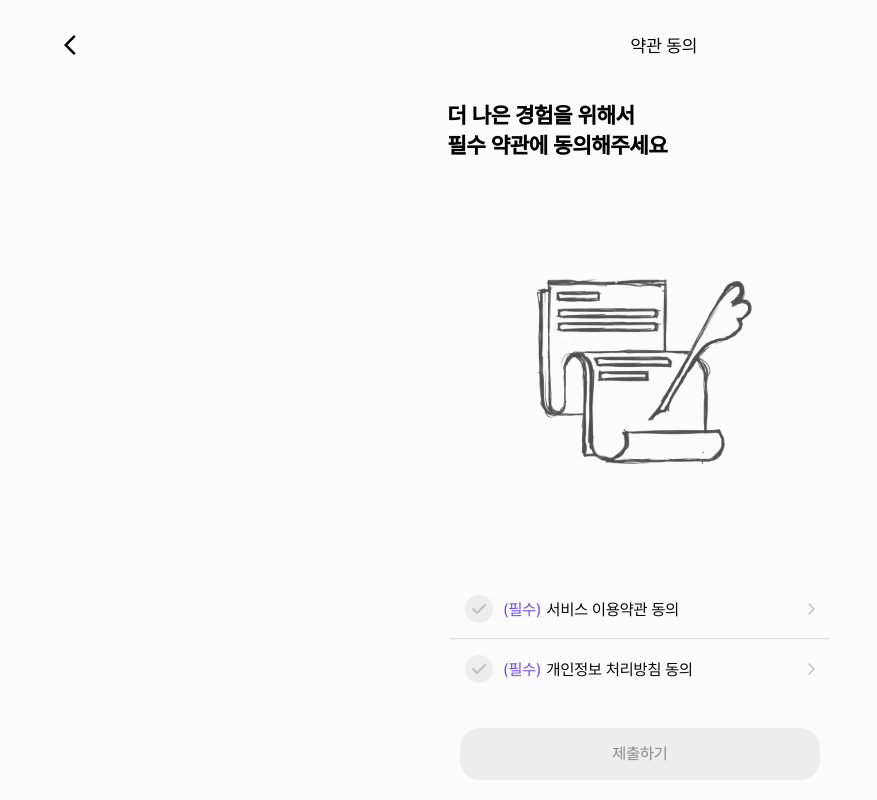
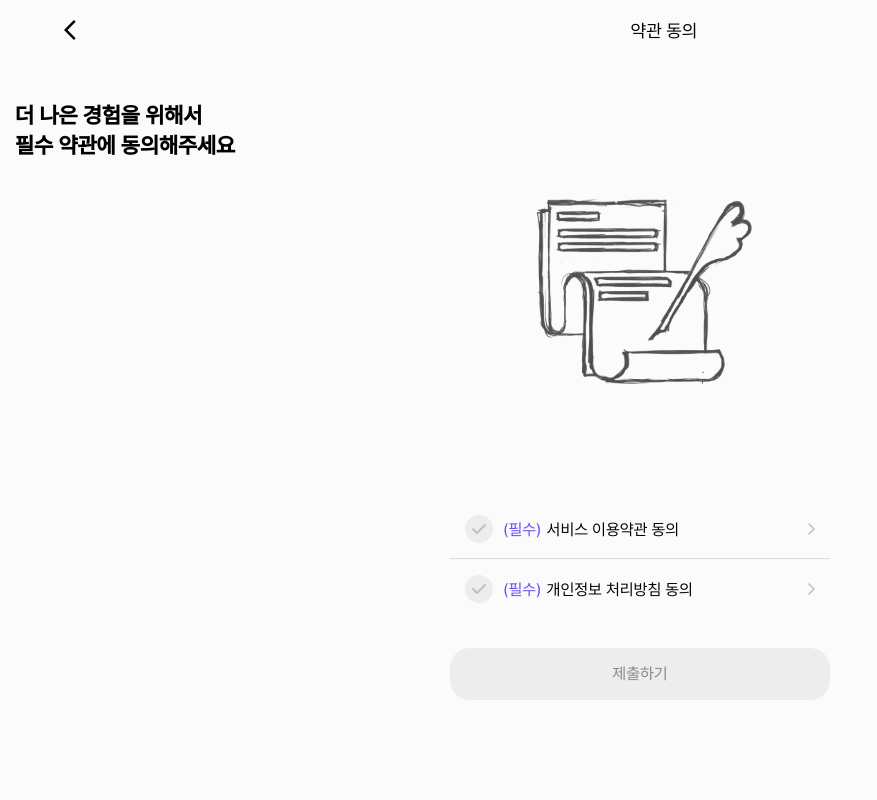
Before and after one commit to TodoMall/TodoMall_Client_Mobile, a React (Create React App) app: page /agreement in a window 1280 px wide. Shown: the whole page, without its empty margins (0-877 px from the left). Built offline with nearby package versions, Linux system fonts and the light colour scheme.

Commit message:
style: header padding fix, android styling fix

```diff
--- a/src/components/global/Header.js
+++ b/src/components/global/Header.js
@@ -19,7 +19,9 @@ const Header = ({ title }) => {
 
 const Container = styled.div`
   width: 100%;
-  height: 90px;
+  height: 50px;
+  padding-top: 30px;
+  padding-bottom: 20px;
   display: flex;
   flex-direction: row;
   align-items: center;
--- a/src/components/login/Agreement.js
+++ b/src/components/login/Agreement.js
@@ -127,9 +127,6 @@ const Body = styled.div`
 
 const Text = styled.div`
   flex-direction: column;
-  margin: auto;
-  padding-right: 180px;
-  margin-bottom: 80px;
 `;
 
 const BodyText = styled.p`
@@ -157,7 +154,8 @@ const Footer = styled.div`
 `;
 
 const Table = styled.div`
-  width: 380px;
+  max-width: 380px;
+  width: 90vw;
   margin-bottom: 30px;
 `;
 
@@ -170,7 +168,8 @@ const Row = styled.div`
 `;
 
 const ButtonOff = styled.div`
-  width: 360px;
+  max-width: 380px;
+  width: 90vw;
   background-color: #ededed;
   border-radius: 20px;
   height: 52px;
@@ -186,7 +185,8 @@ const ButtonOff = styled.div`
 `;
 
 const ButtonOn = styled.div`
-  width: 360px;
+  max-width: 380px;
+  width: 90vw;
   background: #6b47fd;
   border-radius: 20px;
   height: 52px;
--- a/src/components/login/Login.js
+++ b/src/components/login/Login.js
@@ -64,12 +64,13 @@ const LoginImage = styled.img`
   position: fixed;
   top: 18%;
   width: 350px;
+  z-index: 10000;
   /* margin-bottom: 10vh; */
 `;
 
 const Footer = styled.div`
   position: fixed;
-  bottom: 10vh;
+  bottom: 5vh;
   margin: 0 auto;
   left: 0;
   right: 0;
@@ -88,13 +89,14 @@ const LoginButton = styled.img`
 
 const LoginDesign = styled.div`
   position: fixed;
-  width: 2000px;
-  height: 2000px;
+  width: 130vw;
+  height: 50vh;
   left: auto;
-  top: 575px;
+  /* top: 575px; */
+  bottom: -15vh;
   background: #f3f1ff;
   z-index: 0;
-  border-radius: 1200px;
+  border-radius: 300%;
 `;
 
 export default Login;
--- a/src/components/login/Personal.js
+++ b/src/components/login/Personal.js
@@ -168,7 +168,7 @@ export default function Personal() {
 }
 
 const HTMLDiv = styled.div`
-  padding: 100px 20px;
+  padding: 60px 20px;
 `;
 
 const Footer = styled.div`
--- a/src/components/login/Service.js
+++ b/src/components/login/Service.js
@@ -306,7 +306,7 @@ font-size: 13px;
 }
 
 const HTMLDiv = styled.div`
-  padding: 100px 20px;
+  padding: 60px 20px;
 `;
 const Footer = styled.div`
   position: fixed;
--- a/src/components/main/TodoMall/Card.js
+++ b/src/components/main/TodoMall/Card.js
@@ -12,7 +12,11 @@ const Card = ({ title, description }) => {
       }}
     >
       <DescriptionFor>발전을 원하는 디자이너를 위한</DescriptionFor>
-      <CardTitle>🎨 피그마 마스터하고 UI 디자인</CardTitle>
+      <CardTitle>피그마 마스터하고 UI 디자인</CardTitle>
+      <CardDescription>
+        종잣돈을 모으기 위해 가장 먼저 해야 하는 일은 바로 자신의 소비 패턴을
+      </CardDescription>
+      <CardIcon>🎨</CardIcon>
       <CardTags>
         <CardTag>
           <TagContent src="/images/dummy_tag.svg" />
@@ -21,9 +25,6 @@ const Card = ({ title, description }) => {
           <TagContent src="/images/dummy_tag.svg" />
         </CardTag>
       </CardTags>
-      <CardDescription>
-        종잣돈을 모으기 위해 가장 먼저 해야 하는 일은 바로 자신의 소비 패턴을
-      </CardDescription>
     </CardBox>
   );
 };
@@ -35,6 +36,14 @@ const CardBox = styled.div`
   background-color: white;
   margin-bottom: 10px;
   padding: 20px;
+  position: relative;
+`;
+
+const CardIcon = styled.div`
+  position: absolute;
+  font-size: 40px;
+  right: 20px;
+  top: 10px;
 `;
 
 const DescriptionFor = styled.p`
@@ -55,11 +64,22 @@ const CardTitle = styled.p`
   margin-bottom: 5px;
 `;
 
+const CardDescription = styled.p`
+  font-family: "PretendardRegular";
+  font-style: normal;
+  font-weight: 500;
+  font-size: 16px;
+  line-height: 27px;
+  color: #444444;
+  padding-bottom: 5px;
+`;
+
 const CardTags = styled.div`
   height: 35px;
   display: flex;
   flex-direction: row;
   gap: 5px;
+  align-items: center;
 `;
 
 const CardTag = styled.div`
@@ -74,14 +94,4 @@ const CardTag = styled.div`
 
 const TagContent = styled.img``;
 
-const CardDescription = styled.p`
-  font-family: "PretendardRegular";
-  font-style: normal;
-  font-weight: 500;
-  font-size: 16px;
-  line-height: 27px;
-  letter-spacing: -0.005em;
-  color: #888888;
-`;
-
 export default Card;
--- a/src/components/main/TodoMall/Header.js
+++ b/src/components/main/TodoMall/Header.js
@@ -56,6 +56,7 @@ const Container = styled.div`
   background-color: #fbfbfb;
   position: fixed;
   width: 100%;
+  z-index: 10000;
 `;
 
 const Logo = styled.img`
--- a/src/components/settings/Announcement.js
+++ b/src/components/settings/Announcement.js
@@ -45,6 +45,7 @@ const Announcement = () => {
 const Announcements = styled.div`
   display: flex;
   flex-direction: column;
+  padding-top: 50px;
 `;
 
 const AnnouncementRow = styled.div`
```
